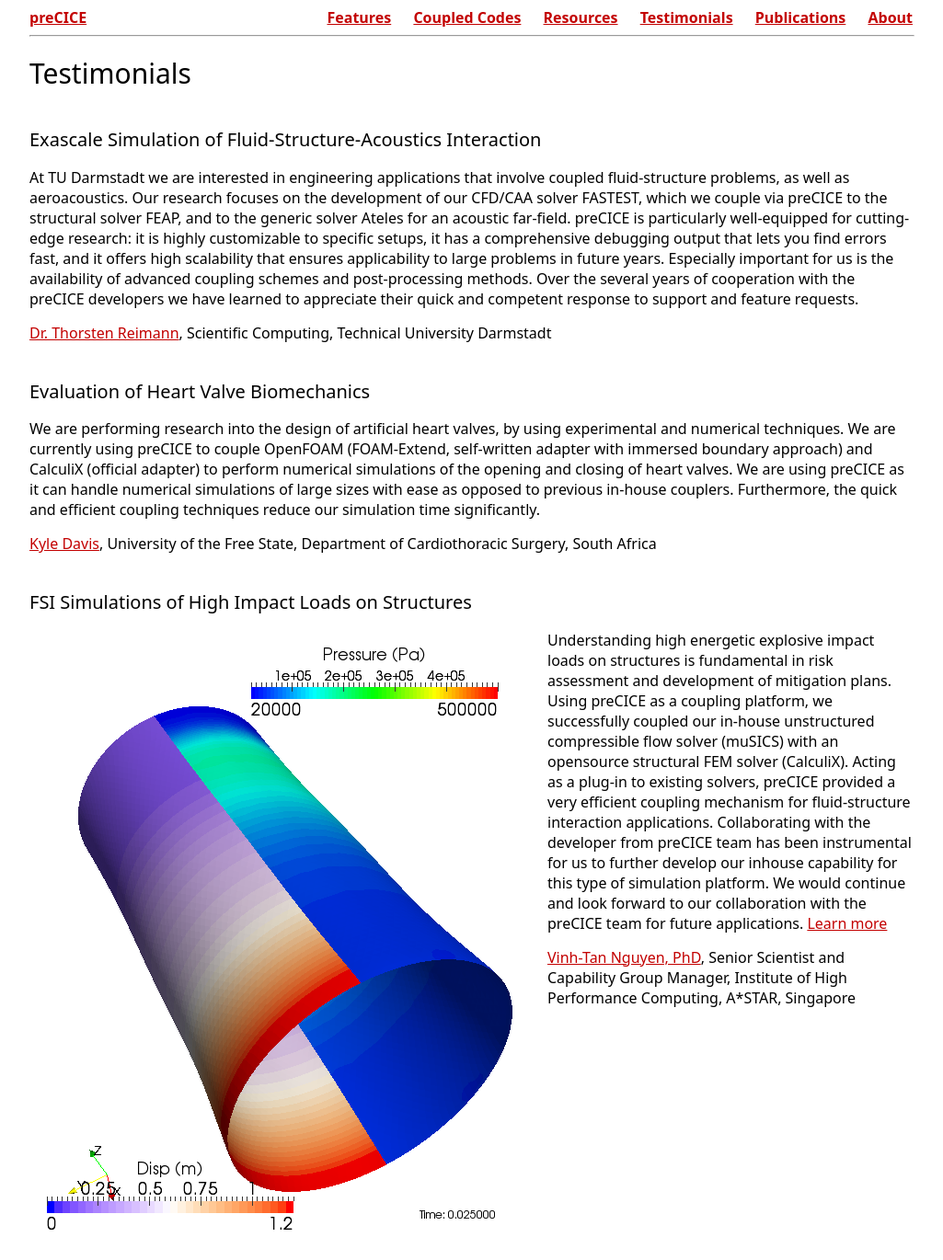
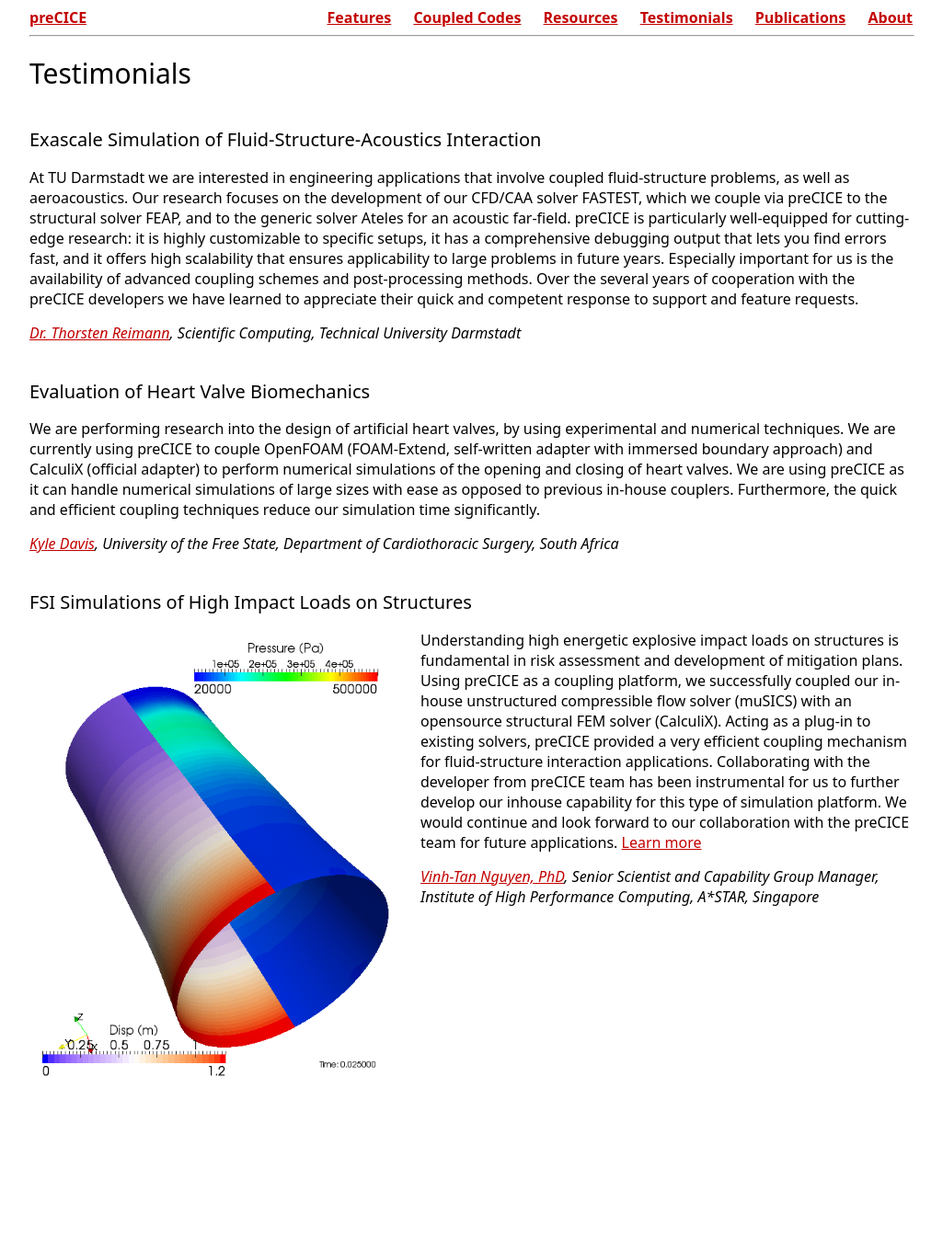
Before and after one commit to precice/precice.github.io_old, a Jekyll site: the page built from 05-testimonials.html, in a window 1280 px wide. Shown: the whole page at 92% size, without its empty margins (128-1153 px from the left). Built offline with Jekyll 4.4.1, drawn with Linux system fonts in a browser that asks for light colours; after the commit the page ends 1196 px from its top, so only the background shows below that.

Commit message:
smalle adjustments

```diff
--- a/05-testimonials.html
+++ b/05-testimonials.html
@@ -10,14 +10,14 @@
   <h2>Exascale Simulation of Fluid-Structure-Acoustics Interaction</h2>
   <div class="testimonial_content">
      <div>At TU Darmstadt we are interested in engineering applications that involve coupled fluid-structure problems, as well as aeroacoustics. Our research focuses on the development of our CFD/CAA solver FASTEST, which we couple via preCICE to the structural solver FEAP, and to the generic solver Ateles for an acoustic far-field. preCICE is particularly well-equipped for cutting-edge research: it is highly customizable to specific setups, it has a comprehensive debugging output that lets you find errors fast, and it offers high scalability that ensures applicability to large problems in future years. Especially important for us is the availability of advanced coupling schemes and post-processing methods. Over the several years of cooperation with the preCICE developers we have learned to appreciate their quick and competent response to support and feature requests.
-    <div><a href="http://www.sc.informatik.tu-darmstadt.de/fg/people/thorsten_reimann.en.jsp">Dr. Thorsten Reimann</a>, Scientific Computing, Technical University Darmstadt</div>
+    <div class="authors"><a href="http://www.sc.informatik.tu-darmstadt.de/fg/people/thorsten_reimann.en.jsp">Dr. Thorsten Reimann</a>, Scientific Computing, Technical University Darmstadt</div>
        </div>
 </div>
 
   <h2>Evaluation of Heart Valve Biomechanics</h2>
   <div class="testimonial_content">
      <div>We are performing research into the design of artificial heart valves, by using experimental and numerical techniques. We are currently using preCICE to couple OpenFOAM (FOAM-Extend, self-written adapter with immersed boundary approach)  and CalculiX (official adapter) to perform numerical simulations of the opening and closing of heart valves. We are using preCICE as it can handle numerical simulations of large sizes with ease as opposed to previous in-house couplers. Furthermore, the quick and efficient coupling techniques reduce our simulation time significantly.
-    <div><a href="https://www.ufs.ac.za/health/departments-and-divisions/cardiothoracic-surgery-home">Kyle Davis</a>, University of the Free State, Department of Cardiothoracic Surgery, South Africa</div>
+    <div class="authors"><a href="https://www.ufs.ac.za/health/departments-and-divisions/cardiothoracic-surgery-home">Kyle Davis</a>, University of the Free State, Department of Cardiothoracic Surgery, South Africa</div>
        </div>
 </div>
 
@@ -26,7 +26,7 @@
    <div class="testimonial_content">
    <img src="http://www.precice.org/assets/testimonial_vinhtan.png">
    <div>Understanding high energetic explosive impact loads on structures is fundamental in risk assessment and development of mitigation plans. Using preCICE as a coupling platform, we successfully coupled our in-house unstructured compressible flow solver (muSICS) with an opensource structural FEM solver (CalculiX). Acting as a plug-in to existing solvers, preCICE provided a very efficient coupling mechanism for fluid-structure interaction applications. Collaborating with the developer from preCICE team has been instrumental for us to further develop our inhouse capability for this type of simulation platform. We would continue and look forward to our collaboration with the preCICE team for future applications. <a href="http://www.sciencedirect.com/science/article/pii/S0734743X15000172">Learn more</a>
-     <div> <a href="https://www.researchgate.net/profile/Vinh-Tan_Nguyen">Vinh-Tan Nguyen, PhD</a>, Senior Scientist and Capability Group Manager,
+     <div class="authors"> <a href="https://www.researchgate.net/profile/Vinh-Tan_Nguyen">Vinh-Tan Nguyen, PhD</a>, Senior Scientist and Capability Group Manager,
 Institute of High Performance Computing, A*STAR, Singapore</div>
      </div>
 </div>
--- a/css/main.css
+++ b/css/main.css
@@ -91,5 +91,6 @@
 
 .testimonial_content img {
       margin-right: 25px;
+	  width: 400px;
 
 }
```
